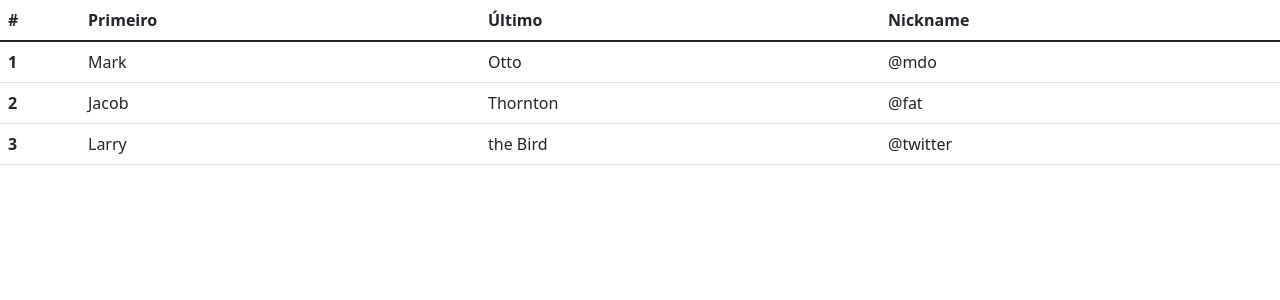
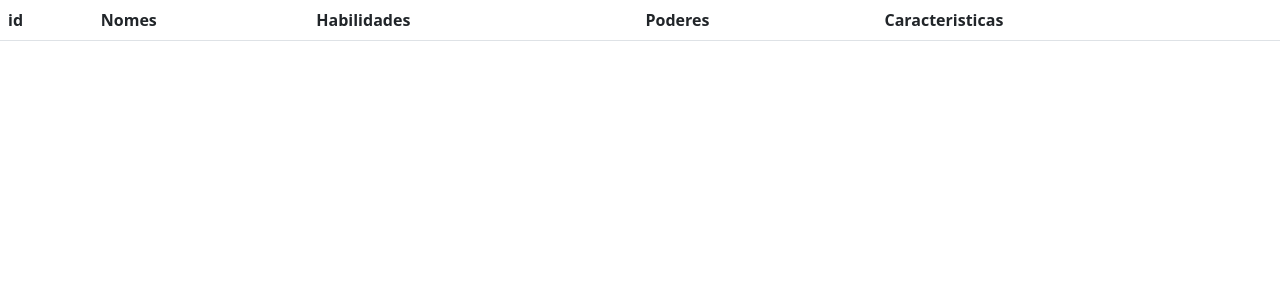
Before and after one commit to h0landa/desafio-strategi-dev, a Flask app: page / in a window 1280 px wide. Shown: the top 300 px of the page. Run offline with Flask 2, Linux system fonts and the light colour scheme; lists and menus that the app fills with data are empty.

Commit message:
Adicionando os dados no Front-End

```diff
--- a/app/templates/index.html
+++ b/app/templates/index.html
@@ -8,40 +8,27 @@
     <script src="https://cdn.jsdelivr.net/npm/bootstrap@5.1.3/dist/js/bootstrap.bundle.min.js" integrity="sha384-ka7Sk0Gln4gmtz2MlQnikT1wXgYsOg+OMhuP+IlRH9sENBO0LRn5q+8nbTov4+1p" crossorigin="anonymous"></script>
     <title>Lista de Heróis</title>
 </head>
-<style>
-    td {
-        width: 400px;
-    }
-</style>
 <body>
     <table class="table">
         <thead class="thead-dark">
           <tr>
-            <th scope="col">#</th>
-            <th scope="col">Primeiro</th>
-            <th scope="col">Último</th>
-            <th scope="col">Nickname</th>
-          </tr>
+            <th scope="col">id</th>
+            <th scope="col">Nomes</th>
+            <th scope="col">Habilidades</th>
+            <th scope="col">Poderes</th>
+            <th scope="col">Caracteristicas</th>
+        </tr>
         </thead>
         <tbody>
+            {% for dados in res %}
           <tr>
-            <th scope="row">1</th>
-            <td>Mark</td>
-            <td>Otto</td>
-            <td>@mdo</td>
+            <th scope="row" width="4px">{{dados['id']}}</th>
+            <td width="120px">{{dados['nome']}}</td>
+            <td width="400px">{{dados['habilidades']}}</td>
+            <td width="120px">{{dados['poderes']}}</td>
+            <td width="400px">{{dados['caracteristicas']}}</td>
           </tr>
-          <tr>
-            <th scope="row">2</th>
-            <td>Jacob</td>
-            <td>Thornton</td>
-            <td>@fat</td>
-          </tr>
-          <tr>
-            <th scope="row">3</th>
-            <td>Larry</td>
-            <td>the Bird</td>
-            <td>@twitter</td>
-          </tr>
+          {% endfor %}
         </tbody>
       </table>
 </body>
```
